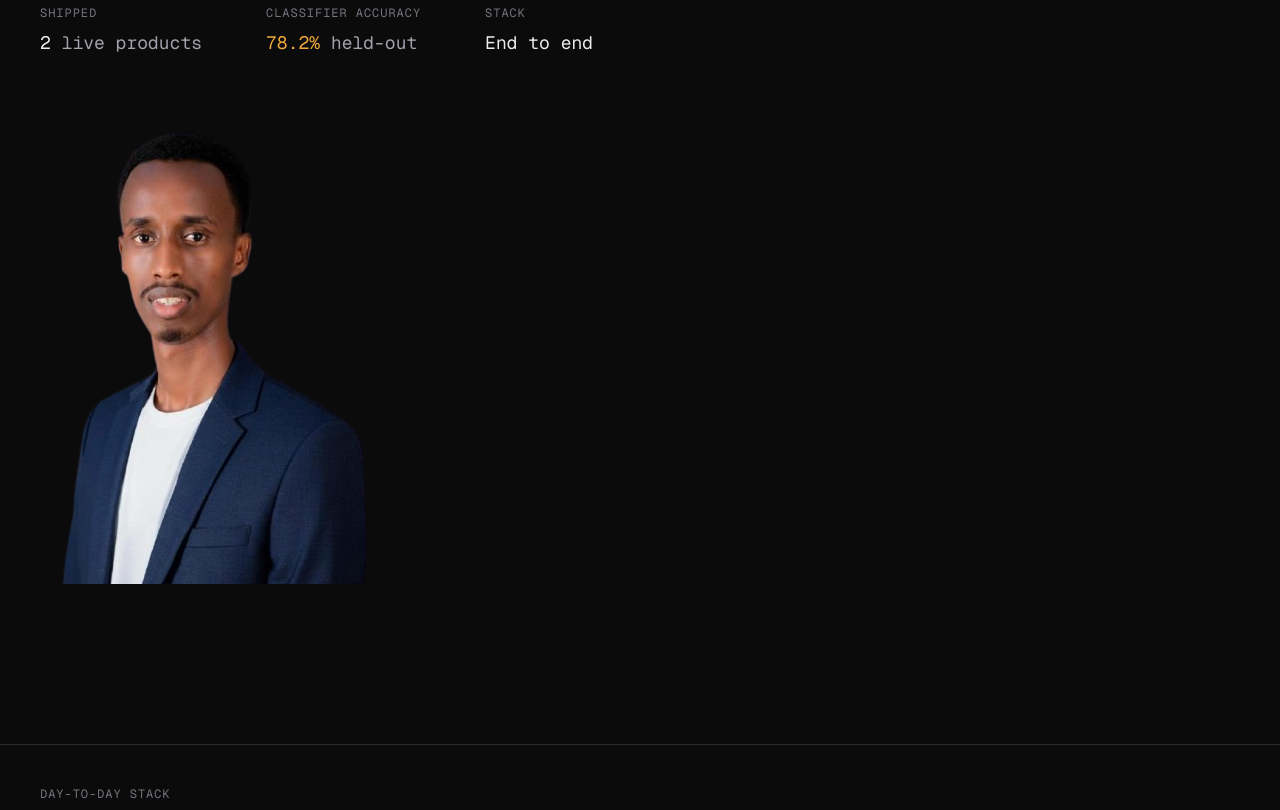
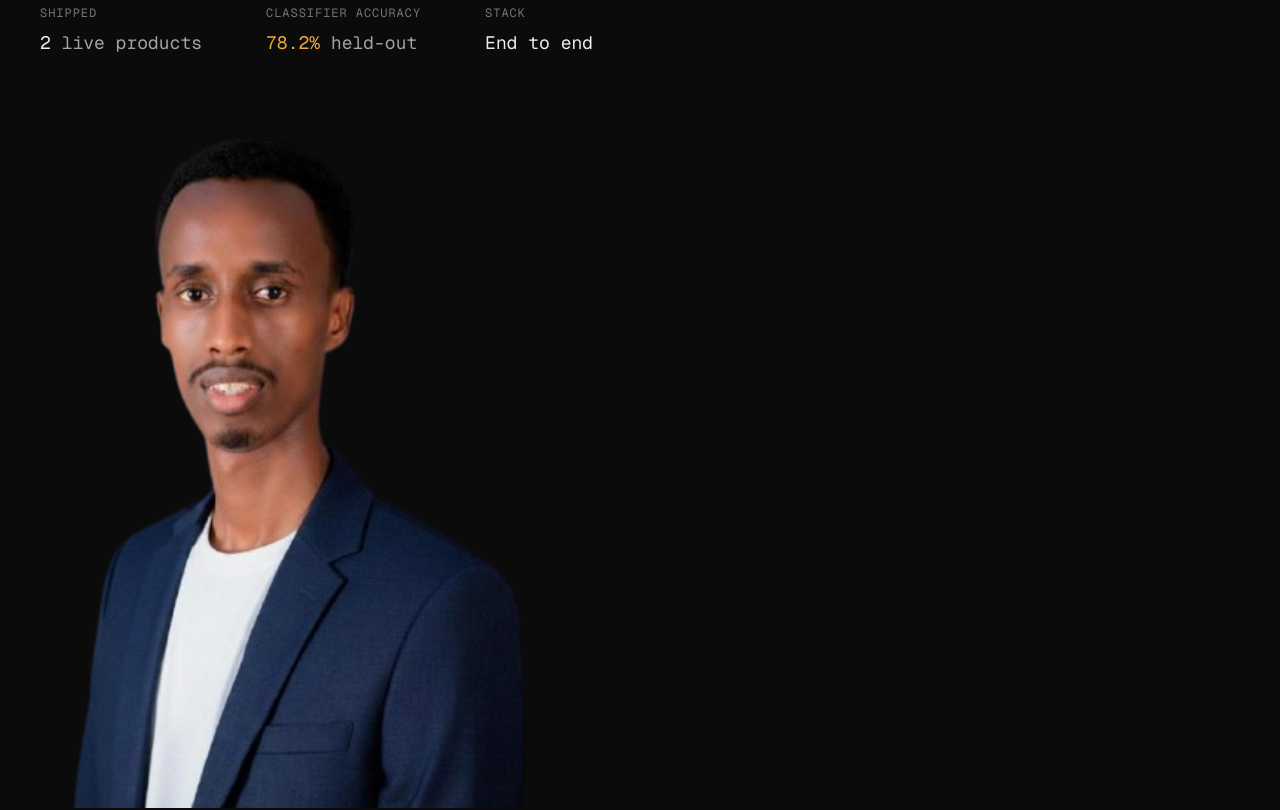
Before and after one commit to IshakAbdiazizHussen/Ishak-Abdiaziz----Portfolio, a Next.js app in the folder frontend/: page / in a window 1280 px wide. Shown: the part 620-1430 px from the top of the page. Built offline with nearby package versions, Linux system fonts and the light colour scheme; no server answers.

Commit message:
now the image got a huge size and ugly one

```diff
--- a/frontend/components/Hero.module.css
+++ b/frontend/components/Hero.module.css
@@ -1,14 +1,15 @@
 .hero {
-  max-width: 84rem;
+  max-width: 82rem;
   margin-inline: auto;
   padding: var(--space-2xl) var(--page-pad) var(--space-xl);
 
   display: grid;
-  /* Copy column wide enough for the full-size headline; portrait column ~34rem
-     so the (now tightly-cropped) photo reads large without crowding the copy.
-     The hero itself is wider than the body container so both can be full size
-     side by side. */
-  grid-template-columns: minmax(0, 40rem) minmax(0, 34rem);
+  /* Copy column wide enough for the full-size headline; portrait column ~31rem
+     for the tightly-cropped photo. `.media` must stay `justify-self: stretch`
+     (the default) — a non-stretch value shrink-wraps the grid item to the
+     image's raw pixel width and the 31rem track / `.wrap` max-width stop
+     applying. */
+  grid-template-columns: minmax(0, 40rem) minmax(0, 31rem);
   gap: var(--space-xl);
   align-items: center;
 }
@@ -18,7 +19,8 @@
 }
 
 .media {
-  justify-self: end;
+  /* stretch to fill the grid track — see the note above */
+  justify-self: stretch;
 }
 
 .kicker {
@@ -130,15 +132,15 @@
 
 /* Below the point where both columns fit at full size, stack them — the copy
    goes back to full width so the headline is never squeezed. */
-@media (max-width: 84rem) {
+@media (max-width: 82rem) {
   .hero {
     grid-template-columns: 1fr;
     gap: var(--space-xl);
   }
 
-  .media {
-    justify-self: start;
-  }
+  /* Full-width track now; `.wrap { width: 100%; max-width: 31rem }` keeps the
+     photo left-aligned and capped. Still `stretch` — see the note on `.media`
+     above for why a non-stretch value here would shrink-wrap it. */
 }
 
 @media (max-width: 820px) {
--- a/frontend/components/HeroPortrait.module.css
+++ b/frontend/components/HeroPortrait.module.css
@@ -1,7 +1,7 @@
 .wrap {
   margin: 0;
   width: 100%;
-  max-width: 34rem;
+  max-width: 31rem;
 }
 
 /* No frame, border, or crop-mark — the photo sits directly on the page so it
--- a/frontend/components/HeroPortrait.tsx
+++ b/frontend/components/HeroPortrait.tsx
@@ -27,7 +27,7 @@ export function HeroPortrait({ src = DEFAULT_SRC }: { src?: string } = {}) {
           width={334}
           height={462}
           priority
-          sizes="(max-width: 84rem) 90vw, 34rem"
+          sizes="(max-width: 82rem) 90vw, 31rem"
           className={styles.photo}
         />
       </div>
```
